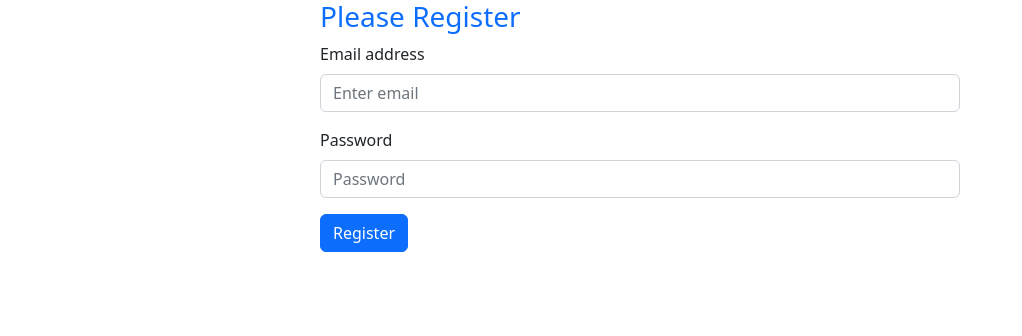
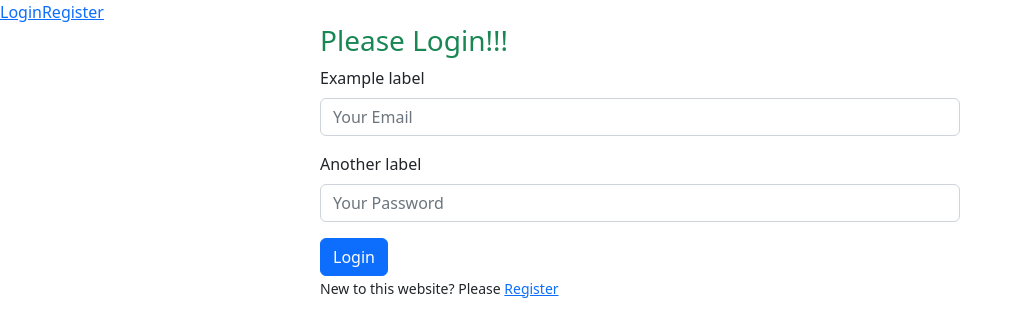
Before and after one commit to sojib-mondol/email-password-auth-mini-app-by-react-and-firebase, a React (Create React App) app: page /login in a window 1280 px wide. Shown: the top 336 px of the page, without its empty margins (0-1022 px from the left). Built offline with nearby package versions, Linux system fonts and the light colour scheme.

Commit message:
Log in and Register From added

```diff
--- a/src/App.js
+++ b/src/App.js
@@ -1,14 +1,39 @@
 
+import { createBrowserRouter, RouterProvider } from 'react-router-dom';
 import './App.css';
+import Main from './components/layout/Main';
+import LoginBootstrap from './components/LoginBootstrap';
 
 import RegisterReactBootstrap from './components/RegisterReactBootstrap';
+
+const router = createBrowserRouter([
+  {
+    path:'/',
+    element: <Main></Main>,
+    children:[
+      {
+        path: '/',
+        element: <RegisterReactBootstrap></RegisterReactBootstrap>
+      },
+      {
+        path: '/register',
+        element: <RegisterReactBootstrap></RegisterReactBootstrap>
+      },
+      {
+        path: '/login',
+        element: <LoginBootstrap></LoginBootstrap>
+      }
+
+    ]
+  }
+]);
 
 
 
 function App() {
   return (
     <div className="">
-      <RegisterReactBootstrap></RegisterReactBootstrap>
+      <RouterProvider router={router}></RouterProvider>
     </div>
   );
 }
--- /dev/null
+++ b/src/components/LoginBootstrap.js
@@ -0,0 +1,35 @@
+import React from 'react';
+import { Link } from 'react-router-dom';
+
+
+const LoginBootstrap = () => {
+
+    const handleSubmit = event => {
+        event.preventDefault();
+
+        const form = event.target;
+        const email = form.email.value;
+        const password = form.email.password.value;
+
+    }
+
+    return (
+        <div className='w-50 mx-auto'>
+            <h3 className='text-success'>Please Login!!!</h3>
+            <form onSubmit={handleSubmit}>
+                <div class="mb-3">
+                    <label for="formGroupExampleInput" class="form-label">Example label</label>
+                    <input type="email" class="form-control" name='email' id="formGroupExampleInput" placeholder="Your Email" required/>
+                </div>
+                <div class="mb-3">
+                    <label for="formGroupExampleInput2" class="form-label">Another label</label>
+                    <input type="password" class="form-control" name='password' id="formGroupExampleInput2" placeholder="Your Password" required/>
+                </div>
+                <button type="button" class="btn btn-primary">Login</button>
+            </form>
+            <p><small>New to this website? Please <Link to='/register'> Register</Link></small></p>
+        </div>
+    );
+};
+
+export default LoginBootstrap;
--- a/src/components/RegisterReactBootstrap.js
+++ b/src/components/RegisterReactBootstrap.js
@@ -2,6 +2,7 @@ import { createUserWithEmailAndPassword, getAuth } from 'firebase/auth';
 import React, { useState } from 'react';
 import Button from 'react-bootstrap/Button';
 import Form from 'react-bootstrap/Form';
+import { Link } from 'react-router-dom';
 import app from '../firebase/firebase.init';
 
 
@@ -75,6 +76,7 @@ const RegisterReactBootstrap = () => {
                     Register
                 </Button>
             </Form>
+            <p><small>Alredy have an account? Please <Link to='/login'> Login</Link></small></p>
         </div>
     );
 };
--- /dev/null
+++ b/src/components/layout/Main.js
@@ -0,0 +1,16 @@
+import React from 'react';
+import { Link, Outlet } from 'react-router-dom';
+
+const Main = () => {
+    return (
+        <div>
+            <nav>
+                <Link to='/login'>Login</Link>
+                <Link to='/register'>Register</Link>
+            </nav>
+            <Outlet></Outlet>
+        </div>
+    );
+};
+
+export default Main;
```
